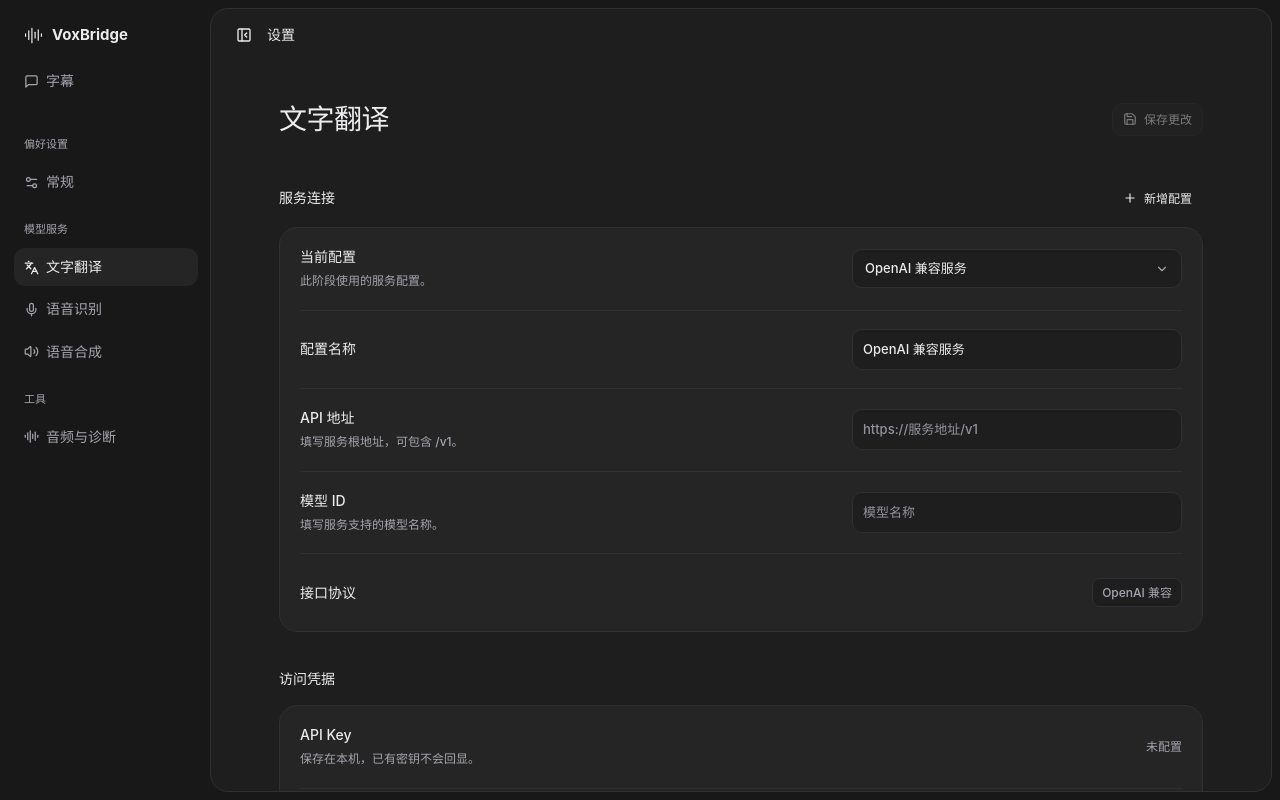
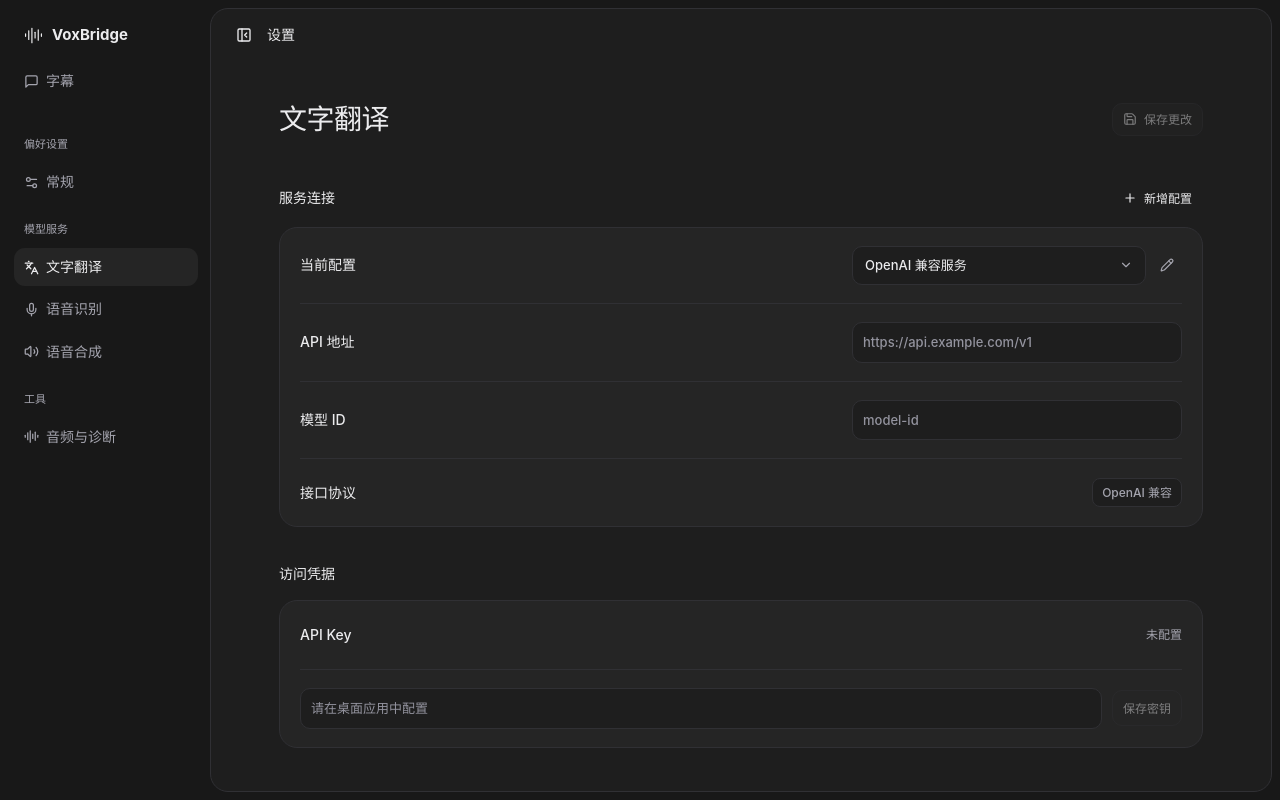
Before and after one commit to Zhiruosama/VoxBridge, a React (Vite) app: page / in a window 1280 px wide. Both pictures are taken after a click on the button "选择模型". Built offline with nearby package versions, Linux system fonts and the light colour scheme.

Commit message:
style: simplify settings copy and unify composer focus treatment

```diff
--- a/src/components/SettingsPanel.tsx
+++ b/src/components/SettingsPanel.tsx
@@ -1,5 +1,5 @@
 import { useEffect, useState, type ReactNode } from 'react';
-import { ArrowUpRight, Check, Plus, Save, Trash2 } from 'lucide-react';
+import { ArrowUpRight, Check, Pencil, Plus, Save, Trash2 } from 'lucide-react';
 import { version } from '../../package.json';
 import type { ProviderProfile, Settings, Stage } from '../core/types';
 import { profileFor } from '../core/settings';
@@ -13,20 +13,11 @@ const sectionTitles: Record<SettingsSection, string> = {
   asr: '语音识别',
   tts: '语音合成',
 };
-function SettingRow({
-  title,
-  description,
-  children,
-}: {
-  title: string;
-  description?: string;
-  children: ReactNode;
-}) {
+function SettingRow({ title, children }: { title: string; children: ReactNode }) {
   return (
     <div className="preference-row">
       <div className="preference-copy">
         <h3>{title}</h3>
-        {description && <p>{description}</p>}
       </div>
       <div className="preference-control">{children}</div>
     </div>
@@ -55,6 +46,8 @@ export default function SettingsPanel({
   const [hasKey, setHasKey] = useState(false);
   const [busy, setBusy] = useState(false);
   const [keyError, setKeyError] = useState('');
+  const [renaming, setRenaming] = useState(false);
+  const [previousName, setPreviousName] = useState('');
   useEffect(() => {
     setDraft(settings);
   }, [settings]);
@@ -63,6 +56,7 @@ export default function SettingsPanel({
     setSecret('');
     setHasKey(false);
     setKeyError('');
+    setRenaming(false);
     if (section === 'general') return;
     credentialStatus(profile.id)
       .then((exists) => {
@@ -103,7 +97,14 @@ export default function SettingsPanel({
   }
   function addProfile() {
     const id = crypto.randomUUID();
-    const next = { ...profile, id, name: '新服务配置', baseUrl: '', modelId: '', voice: '' };
+    const next = {
+      ...profile,
+      id,
+      name: `${sectionTitles[stage]} ${draft.profiles.filter((p) => p.stage === stage).length + 1}`,
+      baseUrl: '',
+      modelId: '',
+      voice: '',
+    };
     setDraft({
       ...draft,
       profiles: [...draft.profiles, next],
@@ -115,10 +116,16 @@ export default function SettingsPanel({
   return (
     <div className="settings-page preferences-page">
       <header className="preferences-heading">
+        <div className="preferences-title">
           <h1>{sectionTitles[section]}</h1>
+          {section !== 'general' && stage !== 'translation' && <span className="tag">接入中</span>}
+        </div>
         <div className="preferences-save">
           {dirty && <span role="status">未保存</span>}
-          <button disabled={busy || !dirty} onClick={() => onSave(draft)}>
+          <button
+            disabled={busy || !dirty || (renaming && !profile.name.trim())}
+            onClick={() => onSave(draft)}
+          >
             <Save size={14} />
             保存更改
           </button>
@@ -129,7 +136,7 @@ export default function SettingsPanel({
           <section className="preference-section" aria-labelledby="appearance-heading">
             <h2 id="appearance-heading">外观</h2>
             <div className="preference-card">
-              <SettingRow title="主题" description="选择应用的颜色主题。">
+              <SettingRow title="主题">
                 <Select
                   label="主题"
                   value={draft.theme}
@@ -146,7 +153,7 @@ export default function SettingsPanel({
           <section className="preference-section" aria-labelledby="audio-heading">
             <h2 id="audio-heading">音频</h2>
             <div className="preference-card">
-              <SettingRow title="音频设备与诊断" description="检查输出设备、测试声音与字幕演示。">
+              <SettingRow title="音频设备与诊断">
                 <button onClick={onDiagnostics}>
                   打开
                   <ArrowUpRight size={14} />
@@ -157,7 +164,7 @@ export default function SettingsPanel({
           <section className="preference-section" aria-labelledby="about-heading">
             <h2 id="about-heading">关于</h2>
             <div className="preference-card">
-              <SettingRow title="VoxBridge" description="桌面语音翻译工具。">
+              <SettingRow title="VoxBridge">
                 <span className="preference-value">{version}</span>
               </SettingRow>
             </div>
@@ -165,11 +172,6 @@ export default function SettingsPanel({
         </>
       ) : (
         <>
-          {stage !== 'translation' && (
-            <p className="integration-note">
-              {stage === 'asr' ? '语音识别服务' : '语音合成服务'}接入中，当前可保存配置。
-            </p>
-          )}
           <section className="preference-section" aria-labelledby="connection-heading">
             <div className="preference-section-title">
               <h2 id="connection-heading">服务连接</h2>
@@ -183,7 +185,39 @@ export default function SettingsPanel({
               </button>
             </div>
             <div className="preference-card">
-              <SettingRow title="当前配置" description="此阶段使用的服务配置。">
+              <SettingRow title="当前配置">
+                <div className="profile-picker">
+                  {renaming ? (
+                    <>
+                      <input
+                        aria-label="配置名称"
+                        value={profile.name}
+                        maxLength={80}
+                        autoFocus
+                        onChange={(e) => update({ name: e.target.value })}
+                        onKeyDown={(e) => {
+                          if (e.key === 'Enter' && profile.name.trim()) {
+                            e.preventDefault();
+                            setRenaming(false);
+                          }
+                          if (e.key === 'Escape') {
+                            e.preventDefault();
+                            update({ name: previousName });
+                            setRenaming(false);
+                          }
+                        }}
+                      />
+                      <button
+                        className="icon-button"
+                        aria-label="完成重命名"
+                        disabled={!profile.name.trim()}
+                        onClick={() => setRenaming(false)}
+                      >
+                        <Check size={14} />
+                      </button>
+                    </>
+                  ) : (
+                    <>
                       <Select
                         label="当前配置"
                         disabled={busy}
@@ -195,36 +229,38 @@ export default function SettingsPanel({
                           .filter((p) => p.stage === stage)
                           .map((p) => ({ value: p.id, label: p.name }))}
                       />
+                      <button
+                        className="icon-button"
+                        disabled={busy}
+                        aria-label="重命名配置"
+                        title="重命名配置"
+                        onClick={() => {
+                          setPreviousName(profile.name);
+                          setRenaming(true);
+                        }}
+                      >
+                        <Pencil size={14} />
+                      </button>
+                    </>
+                  )}
+                </div>
               </SettingRow>
-              <SettingRow title="配置名称">
-                <input
-                  aria-label="配置名称"
-                  value={profile.name}
-                  maxLength={80}
-                  onChange={(e) => update({ name: e.target.value })}
-                />
-              </SettingRow>
-              <SettingRow
-                title="API 地址"
-                description={
-                  stage === 'translation'
-                    ? '填写服务根地址，可包含 /v1。'
-                    : '填写服务提供的语音接口地址。'
-                }
-              >
+              <SettingRow title="API 地址">
                 <input
                   aria-label="API 地址"
                   value={profile.baseUrl}
-                  placeholder={stage === 'tts' ? 'wss://服务地址/语音端点' : 'https://服务地址/v1'}
+                  placeholder={
+                    stage === 'tts' ? 'wss://api.example.com/audio' : 'https://api.example.com/v1'
+                  }
                   onChange={(e) => update({ baseUrl: e.target.value })}
                   spellCheck={false}
                 />
               </SettingRow>
-              <SettingRow title="模型 ID" description="填写服务支持的模型名称。">
+              <SettingRow title="模型 ID">
                 <input
                   aria-label="模型 ID"
                   value={profile.modelId}
-                  placeholder="模型名称"
+                  placeholder="model-id"
                   spellCheck={false}
                   onChange={(e) => update({ modelId: e.target.value })}
                 />
@@ -244,7 +280,7 @@ export default function SettingsPanel({
                     aria-label="音色 ID"
                     value={profile.voice}
                     onChange={(e) => update({ voice: e.target.value })}
-                    placeholder="音色名称"
+                    placeholder="voice-id"
                   />
                 </SettingRow>
               )}
@@ -253,7 +289,7 @@ export default function SettingsPanel({
           <section className="preference-section" aria-labelledby="credential-heading">
             <h2 id="credential-heading">访问凭据</h2>
             <div className="preference-card">
-              <SettingRow title="API Key" description="保存在本机，已有密钥不会回显。">
+              <SettingRow title="API Key">
                 <span className={`credential-status ${hasKey ? 'positive' : ''}`}>
                   {hasKey && <Check size={13} />}
                   {hasKey ? '已配置' : '未配置'}
@@ -267,7 +303,7 @@ export default function SettingsPanel({
                     value={secret}
                     disabled={!desktop || busy}
                     autoComplete="new-password"
-                    placeholder={desktop ? '输入密钥以新增或替换' : '请在桌面应用中配置密钥'}
+                    placeholder={desktop ? 'API Key' : '请在桌面应用中配置'}
                     onChange={(e) => setSecret(e.target.value)}
                   />
                   <button
@@ -295,7 +331,6 @@ export default function SettingsPanel({
                 )}
               </div>
             </div>
-            <p className="preference-hint">密钥单独保存；服务与模型的修改需点击“保存更改”。</p>
           </section>
         </>
       )}
--- a/src/styles.css
+++ b/src/styles.css
@@ -29,7 +29,7 @@
   --accent-text: #202020;
   --good: #98c5a8;
   --danger: #f3a6a6;
-  --focus: #a7c4ed;
+  --focus: #88888d;
 }
 :root[data-theme='light'] {
   --menu: #fff;
@@ -46,7 +46,7 @@
   --accent-text: #fff;
   --good: #386648;
   --danger: #a52a2a;
-  --focus: #265aa5;
+  --focus: #73737a;
 }
 * {
   box-sizing: border-box;
@@ -392,14 +392,15 @@ nav button[aria-current='page'] {
   overflow: hidden;
 }
 .composer-box:focus-within {
-  border-color: var(--muted);
+  border-color: var(--focus);
+  box-shadow: 0 0 0 1px var(--focus);
 }
 .composer-box textarea {
   display: block;
   width: 100%;
   min-height: 76px;
   max-height: 160px;
-  resize: vertical;
+  resize: none;
   padding: 16px 16px 6px;
   background: transparent;
   border: 0;
@@ -408,8 +409,8 @@ nav button[aria-current='page'] {
   line-height: 1.7;
 }
 .composer-box textarea:focus-visible {
-  outline: 2px solid var(--focus);
-  outline-offset: -3px;
+  outline: none;
+  box-shadow: none;
 }
 .composer-controls {
   display: flex;
@@ -804,7 +805,7 @@ nav button[aria-current='page'] {
   align-items: center;
   gap: 24px;
   padding: 18px 0;
-  min-height: 78px;
+  min-height: 68px;
 }
 .preference-copy {
   min-width: 0;
@@ -814,13 +815,6 @@ nav button[aria-current='page'] {
   font-weight: 550;
   line-height: 1.6;
   margin: 0;
-}
-.preference-copy p {
-  font-size: 12px;
-  color: var(--muted);
-  font-weight: 450;
-  line-height: 1.7;
-  margin-top: 3px;
 }
 .preference-control {
   display: flex;
@@ -885,17 +879,6 @@ nav button[aria-current='page'] {
   min-height: 36px;
   font-size: 12px;
 }
-.preference-hint {
-  color: var(--muted);
-  font-size: 11px;
-  line-height: 1.7;
-  margin: 10px 3px 0;
-}
-.integration-note {
-  color: var(--muted);
-  font-size: 12px;
-  margin: -16px 0 30px;
-}
 @container preferences (max-width:580px) {
   .preference-row {
     grid-template-columns: minmax(0, 1fr);
@@ -936,3 +919,43 @@ nav button[aria-current='page'] {
     padding-inline: 16px;
   }
 }
+
+input:focus {
+  outline: none;
+  border-color: var(--focus);
+  box-shadow: 0 0 0 1px var(--focus);
+}
+.composer-box textarea:focus {
+  outline: none;
+  box-shadow: none;
+}
+.preferences-title {
+  display: flex;
+  align-items: center;
+  gap: 12px;
+}
+.profile-picker {
+  display: flex;
+  align-items: center;
+  gap: 6px;
+  width: 100%;
+}
+.profile-picker > .select-trigger,
+.profile-picker > input {
+  flex: 1;
+  width: 0;
+  min-width: 0;
+}
+.profile-picker > .select-trigger {
+  background: var(--bg);
+  font-size: 13px;
+  min-height: 38px;
+}
+.profile-picker > input {
+  font-size: 13px;
+  min-height: 38px;
+}
+.profile-picker > .icon-button {
+  flex-shrink: 0;
+  color: var(--muted);
+}
```
Also changed, not shown: src/App.tsx (+4 -7 lines), src/components/Diagnostics.tsx (+4 -13 lines), 6 other files (tests, documents, lock files or other folders). Lines whose indentation alone changed are shown as unchanged.
